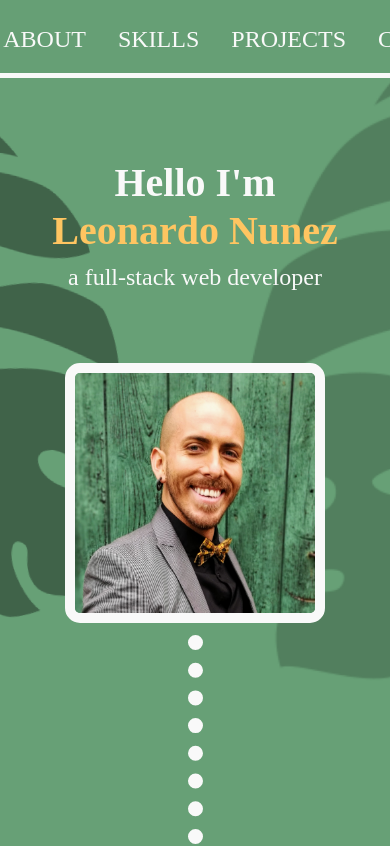
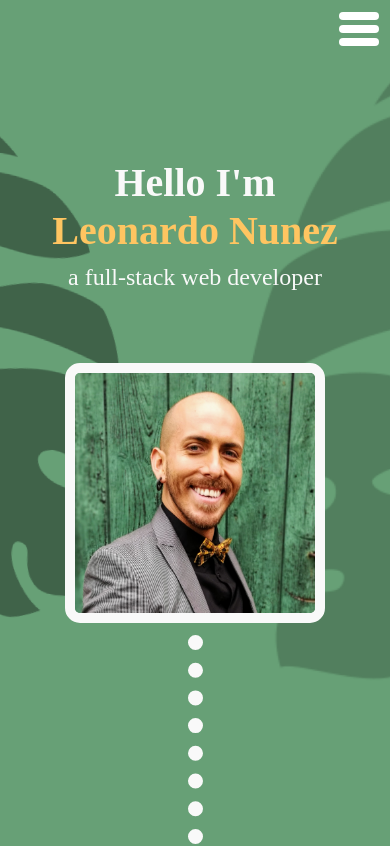
Before and after one commit to leonardo-nunez/leonardo-portfolio, a React (Create React App) app: page / in a window 390 px wide. Shown: the top 846 px of the page. Built offline with nearby package versions, Linux system fonts and the light colour scheme; a web font is replaced by a local one.

Commit message:
Navigation working

```diff
--- a/src/components/Navbar.js
+++ b/src/components/Navbar.js
@@ -1,26 +1,51 @@
+import { useState } from 'react';
 import { Link } from 'react-scroll';
 
 const Navbar = () => {
+  const [navActive, setNavActive] = useState(false);
+
+  const onClickHandler = (e) => {
+    e.preventDefault();
+    setNavActive((active) => !active);
+  };
+
   return (
+    <div className="screen">
+      <div className={`${navActive ? 'nav--active' : ''}`}>
+        <div className="nav__trigger" onClick={onClickHandler}>
+          <span className="nav__icon" />
+        </div>
         <nav className="nav">
-      <ul className="nav__ul">
+          <ul className="nav__list">
             <Link to="intro">
-          <li className="nav__li">HOME</li>
+              <li className="nav__item" onClick={onClickHandler}>
+                HOME
+              </li>
             </Link>
             <Link to="about" offset={-145}>
-          <li className="nav__li">ABOUT</li>
+              <li className="nav__item" onClick={onClickHandler}>
+                ABOUT
+              </li>
             </Link>
             <Link to="skills" offset={80}>
-          <li className="nav__li">SKILLS</li>
+              <li className="nav__item" onClick={onClickHandler}>
+                SKILLS
+              </li>
             </Link>
             <Link to="projects" offset={-110}>
-          <li className="nav__li">PROJECTS</li>
+              <li className="nav__item" onClick={onClickHandler}>
+                PROJECTS
+              </li>
             </Link>
             <Link to="contact">
-          <li className="nav__li">CONTACT</li>
+              <li className="nav__item" onClick={onClickHandler}>
+                CONTACT
+              </li>
             </Link>
           </ul>
         </nav>
+      </div>
+    </div>
   );
 };
 
--- a/src/components/navbar.scss
+++ b/src/components/navbar.scss
@@ -1,12 +1,20 @@
+$nav-color: #ffffff;
+$nav-bg-active: rgba(58, 93, 65, 0.9);
+$duration: 300ms;
+$ease: ease-in-out;
+
 .nav {
   position: fixed;
+  left: 50%;
+  transform: translate(-50%, 0);
   display: flex;
   justify-content: center;
   margin-top: -1rem;
   z-index: 1;
   max-width: 100vw;
   overflow: hidden;
-  &__ul {
+
+  &__list {
     display: flex;
     padding: 1rem 0.5rem 0;
     background-color: $background-green-transparent;
@@ -15,11 +23,143 @@
     border-radius: 15px;
   }
 
-  &__li {
+  &__item {
     margin: 1rem;
     font-size: 1.5rem;
   }
-  &__li:hover {
+  &__item:hover {
     cursor: pointer;
   }
 }
+
+@media only screen and (max-width: 500px) {
+  .nav {
+    left: 0;
+    justify-content: left;
+    margin-top: auto;
+    position: absolute;
+    z-index: 100;
+    opacity: 0;
+    transition-property: all;
+    transition-duration: $duration;
+
+    &__list {
+      flex-direction: column;
+      background-color: transparent;
+      border: 0;
+      margin: 0;
+      padding: 10px;
+    }
+
+    &__item {
+      margin: auto;
+      list-style-type: none;
+      text-align: left;
+      font-size: 1.3rem;
+    }
+
+    &__link {
+      font-size: 1.3rem;
+      text-transform: uppercase;
+      text-decoration: none;
+      color: $nav-color;
+      opacity: 1;
+      transition: opacity 300ms $ease;
+    }
+
+    &__trigger {
+      display: block;
+      position: absolute;
+      width: 30px;
+      height: 25px;
+      right: 21px;
+      top: 16px;
+      z-index: 200;
+    }
+  }
+
+  .nav--active .nav {
+    opacity: 1;
+    background-color: $nav-bg-active;
+    border-bottom: 10px solid $off-white;
+    border-radius: 15px;
+  }
+  .nav--active .nav__trigger {
+    opacity: 0.5;
+  }
+
+  .nav__icon {
+    display: inline-block;
+    position: relative;
+    width: 40px;
+    height: 8px;
+    background-color: $nav-color;
+    transition-property: background-color, transform;
+    transition-duration: $duration;
+    border-radius: 5px;
+
+    &:before,
+    &:after {
+      content: '';
+      display: block;
+      width: 40px;
+      height: 8px;
+      position: absolute;
+      background: $nav-color;
+      transition-property: margin, transform;
+      transition-duration: $duration;
+      border-radius: 5px;
+    }
+
+    &:before {
+      margin-top: -13px;
+    }
+
+    &:after {
+      margin-top: 13px;
+    }
+  }
+
+  .screen {
+    width: 100vw;
+    height: 22vh;
+    border-radius: 1.875em;
+    position: fixed;
+    display: inline-block;
+    z-index: 1;
+    .nav {
+      transform: translate(100%, -100%) scale(0.5);
+      border-radius: 100%;
+    }
+
+    .nav--active .nav {
+      transform: translateY(0) scale(1);
+      border-radius: 0;
+      width: 100%;
+      height: 100%;
+    }
+
+    .nav__link {
+      opacity: 0;
+      transition-delay: 500ms;
+    }
+
+    .nav--active .nav__link {
+      opacity: 1;
+    }
+
+    .nav--active .nav__icon {
+      background: rgba(0, 0, 0, 0);
+
+      &:before {
+        margin-top: 0;
+        transform: rotate(45deg);
+      }
+
+      &:after {
+        margin-top: 0;
+        transform: rotate(-45deg);
+      }
+    }
+  }
+}
--- a/src/pages/intro/intro.scss
+++ b/src/pages/intro/intro.scss
@@ -65,7 +65,7 @@
 .vertical-dots {
   margin-top: -7rem;
   border-left: 15px dotted $off-white;
-  height: 22.5rem;
+  height: 26rem;
 }
 
 @media only screen and (max-width: 992px) {
```
Also changed, not shown: src/images/contact-bg.png. Lines whose indentation alone changed are shown as unchanged.
